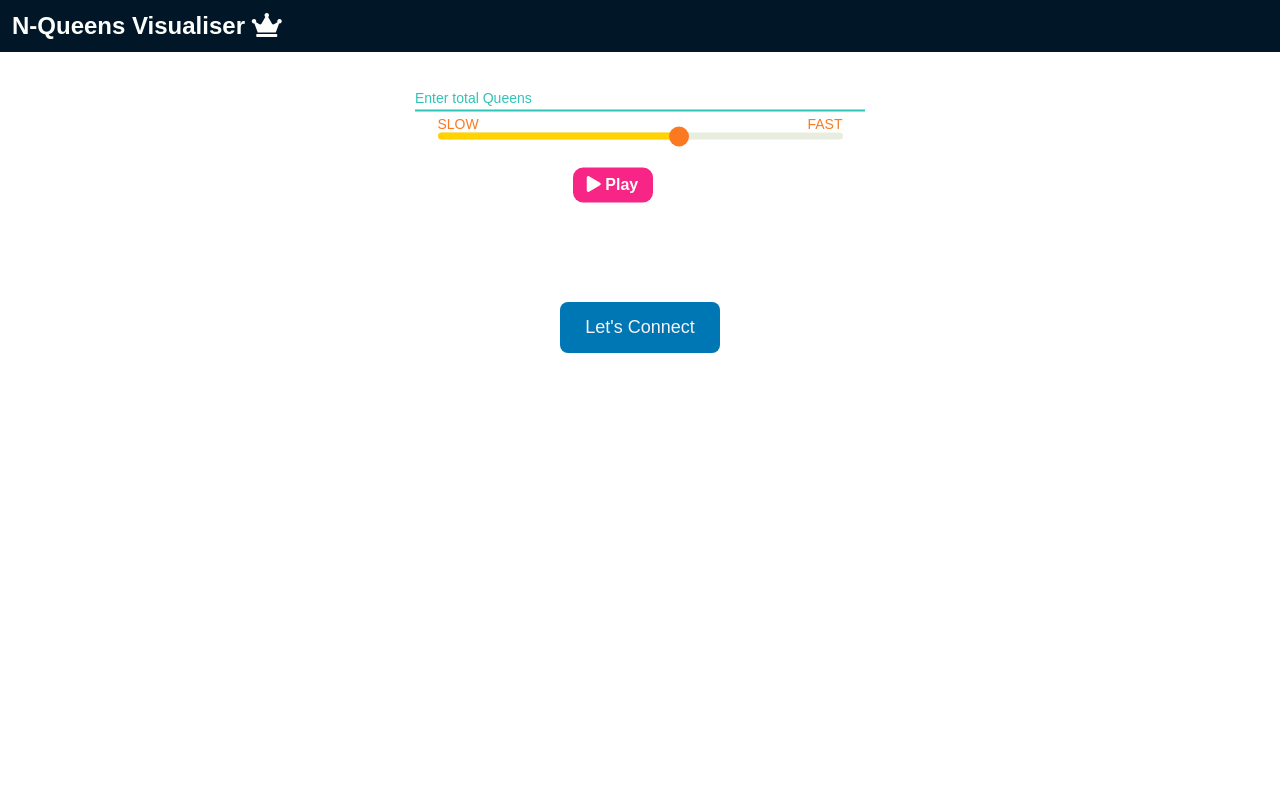
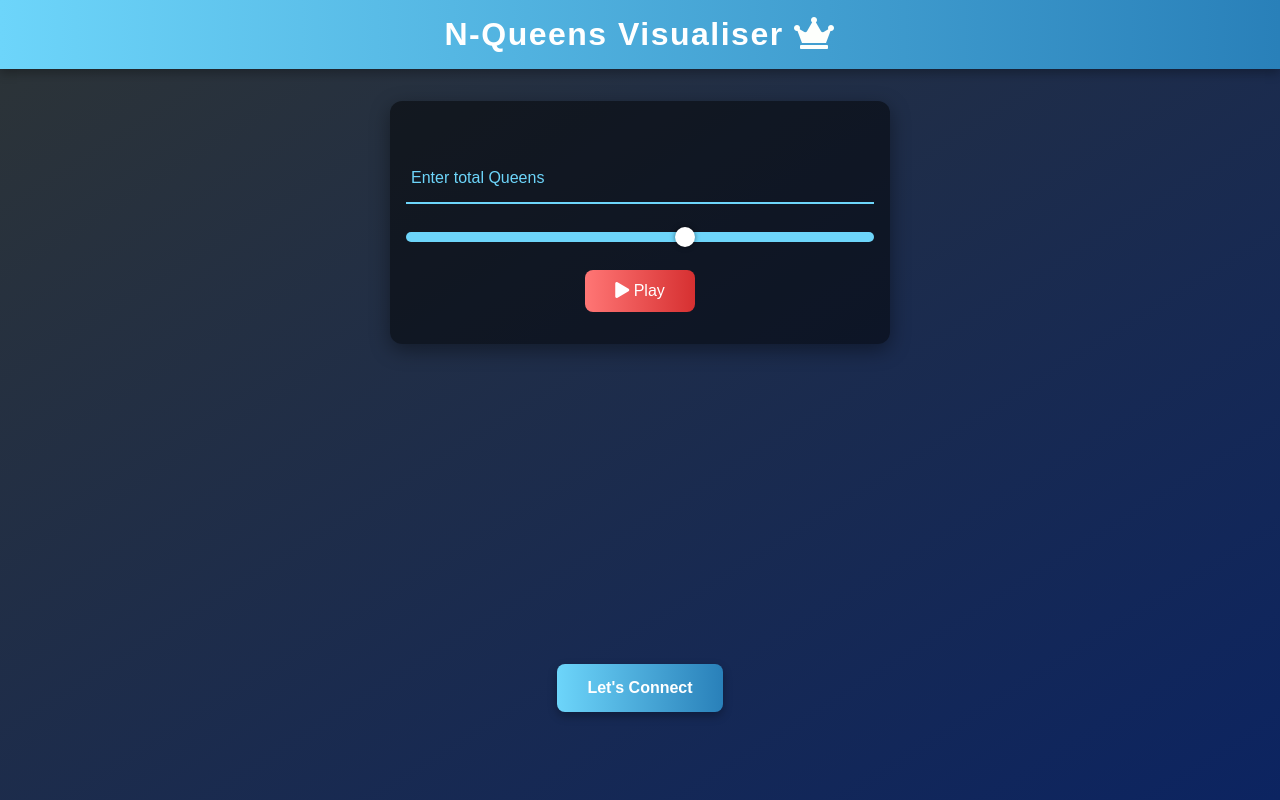
Before and after one commit to prash08484/N-Queen-Visualiser, a plain HTML site: page index.html in a window 1280 px wide. Drawn offline with Linux system fonts and the light colour scheme.

Commit message:
adding some css

```diff
--- a/style.css
+++ b/style.css
@@ -1,4 +1,4 @@
-* {
+/* * {
   box-sizing: border-box;
 }
 
@@ -26,7 +26,6 @@ div.n-queen {
   transform: translate(-50%, -50%);
   width: 70%;
   max-width: 450px;
-  /* border: 1px solid red; */
 }
 
 .inputbox {
@@ -67,10 +66,8 @@ div.n-queen {
   position: absolute;
   left: 5%;
   width: 90%;
-  /* text-align: center; */
   margin: 0 auto;
   top: 4em;
-  /* border: 2px solid red; */
 }
 
 .slider {
@@ -102,7 +99,6 @@ div.n-queen {
   color: #fa7921;
 }
 
-/* Google chrome */
 .slider::-webkit-slider-thumb {
   -webkit-appearance: none;
   width: 20px;
@@ -123,7 +119,6 @@ div.n-queen {
   color: #ffba08;
 }
 
-/* Mozilla firefox */
 .slider::-moz-range-thumb {
   width: 20px;
   height: 20px;
@@ -163,7 +158,6 @@ div.n-queen {
   font-weight: 600;
   cursor: pointer;
   transition: all 0.3s ease-in-out;
-  /* z-index: 1; */
 }
 
 .play-button:hover {
@@ -227,7 +221,6 @@ h4 {
   text-align: center;
   border-radius: 4px 4px 0 0;
 }
-/* Let's connect section  */
 
 .center-button {
   text-align: center;
@@ -258,4 +251,234 @@ h4 {
 .center-div img{
    width: 200px;
   height: 5px;
+} */
+
+
+/* New CSS  */
+ /* General Reset */
+ * {
+  box-sizing: border-box;
+  margin: 0;
+  padding: 0;
 }
+
+
+body, html {
+  margin: 0;
+  padding: 0;
+  height: 100%;
+  width: 100%;
+}
+
+body {
+  font-family: 'Arial', sans-serif;
+  background: linear-gradient(to bottom right, #2d3436, #0c2461);
+  color: #ecf0f1;
+  overflow-x: hidden;
+  min-height: 100vh; /* Ensures the background fills the viewport height */
+  display: flex;
+  flex-direction: column;
+}
+
+.main {
+  padding-bottom: 50px;
+}
+
+/* Header Styling */
+.header {
+  position: sticky;
+  top: 0;
+  background: linear-gradient(90deg, #6dd5fa, #2980b9);
+  color: #ffffff;
+  text-align: center;
+  padding: 1em 0;
+  box-shadow: 0 4px 10px rgba(0, 0, 0, 0.3);
+  z-index: 10;
+}
+
+.header h2 {
+  font-size: 2rem;
+  letter-spacing: 1.5px;
+}
+
+/* N-Queen Controls */
+.n-queen {
+  text-align: center;
+  padding: 2em 1em;
+  background: rgba(0, 0, 0, 0.5);
+  margin: 2em auto;
+  width: 90%;
+  max-width: 500px;
+  border-radius: 12px;
+  box-shadow: 0px 6px 20px rgba(0, 0, 0, 0.4);
+}
+
+.inputbox {
+  position: relative;
+  margin: 1.5em 0;
+}
+
+.numberbox {
+  width: 100%;
+  padding: 12px 5px;
+  font-size: 1.1rem;
+  border: none;
+  border-bottom: 2px solid #6dd5fa;
+  background: transparent;
+  color: #ecf0f1;
+  transition: 0.3s ease-in-out;
+}
+
+.numberbox:focus {
+  border-bottom: 2px solid #ffffff;
+  outline: none;
+}
+
+.inputbox label {
+  position: absolute;
+  top: 12px;
+  left: 5px;
+  color: #6dd5fa;
+  font-size: 1rem;
+  pointer-events: none;
+  transition: 0.3s ease-in-out;
+}
+
+.numberbox:focus ~ label,
+.numberbox:valid ~ label {
+  top: -18px;
+  font-size: 0.9rem;
+  color: #ffffff;
+}
+
+.slider-container {
+  margin: 1.5em 0;
+}
+
+.slider {
+  -webkit-appearance: none;
+  width: 100%;
+  height: 10px;
+  background: #6dd5fa;
+  border-radius: 5px;
+  outline: none;
+  transition: background 0.3s;
+}
+
+.slider::-webkit-slider-thumb {
+  -webkit-appearance: none;
+  appearance: none;
+  width: 20px;
+  height: 20px;
+  background: #ffffff;
+  cursor: pointer;
+  border-radius: 50%;
+  box-shadow: 0px 0px 5px rgba(0, 0, 0, 0.5);
+}
+
+.slider::-moz-range-thumb {
+  width: 20px;
+  height: 20px;
+  background: #ffffff;
+  cursor: pointer;
+  border-radius: 50%;
+  box-shadow: 0px 0px 5px rgba(0, 0, 0, 0.5);
+}
+
+.play-button {
+  background: linear-gradient(90deg, #ff7675, #d63031);
+  color: #ffffff;
+  padding: 12px 30px;
+  border: none;
+  border-radius: 8px;
+  font-size: 1rem;
+  cursor: pointer;
+  transition: all 0.3s ease;
+}
+
+.play-button:hover {
+  transform: scale(1.1);
+  box-shadow: 0px 5px 15px rgba(255, 118, 117, 0.5);
+}
+
+/* Queen Arrangement Info */
+.queen-arrangement {
+  text-align: center;
+  margin-top: 2em;
+  font-size: 1.2rem;
+  color: #6dd5fa;
+}
+
+/* Board Styling */
+#n-queen-board {
+  display: flex;
+  flex-wrap: wrap;
+  justify-content: center;
+  margin-top: 2em;
+  gap: 20px;
+}
+
+#n-queen-board div {
+  background: #2d3436;
+  border-radius: 12px;
+  box-shadow: 0px 6px 15px rgba(0, 0, 0, 0.4);
+  overflow: hidden;
+}
+
+table {
+  border-collapse: collapse;
+  margin: 10px auto;
+}
+
+td {
+  width: 40px;
+  height: 40px;
+  text-align: center;
+  vertical-align: middle;
+  font-size: 1.5rem;
+  color: #ecf0f1;
+  transition: background-color 0.3s;
+}
+
+td:nth-child(odd) {
+  background: #1e272e;
+}
+
+td:nth-child(even) {
+  background: #34495e;
+}
+
+/* Board Header */
+h4 {
+  background: linear-gradient(90deg, #6dd5fa, #2980b9);
+  color: #ffffff;
+  padding: 10px;
+  text-align: center;
+  font-size: 1.1rem;
+  margin: 0;
+}
+
+/* Connect Button */
+.center-button {
+  text-align: center;
+  margin: 2em 0;
+}
+
+.button {
+  display: inline-block;
+  padding: 15px 30px;
+  font-size: 1rem;
+  font-weight: 600;
+  color: #ffffff;
+  background: linear-gradient(90deg, #6dd5fa, #2980b9);
+  text-decoration: none;
+  border-radius: 8px;
+  box-shadow: 0px 4px 10px rgba(0, 0, 0, 0.3);
+  transition: all 0.3s ease-in-out;
+}
+
+.button:hover {
+  background: linear-gradient(90deg, #2980b9, #6dd5fa);
+  transform: scale(1.1);
+  box-shadow: 0px 5px 15px rgba(0, 0, 0, 0.4);
+}
```
